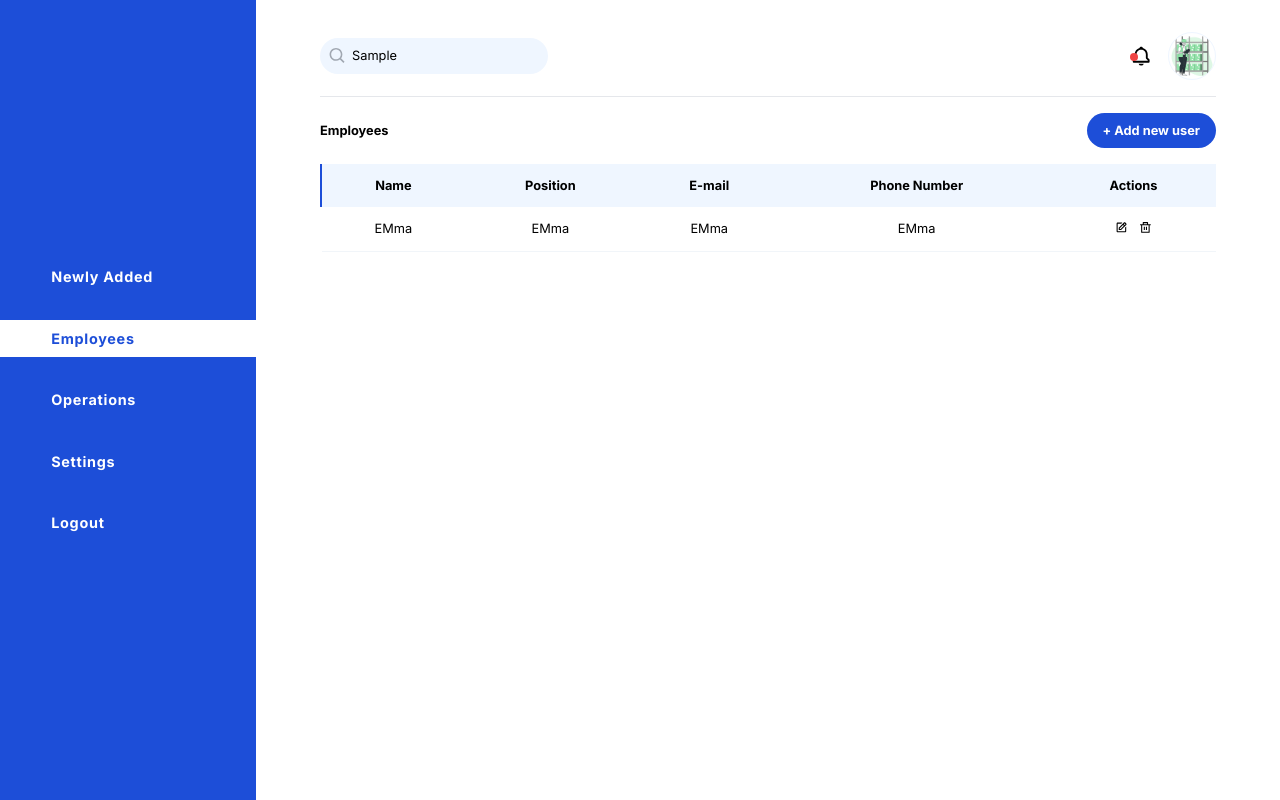
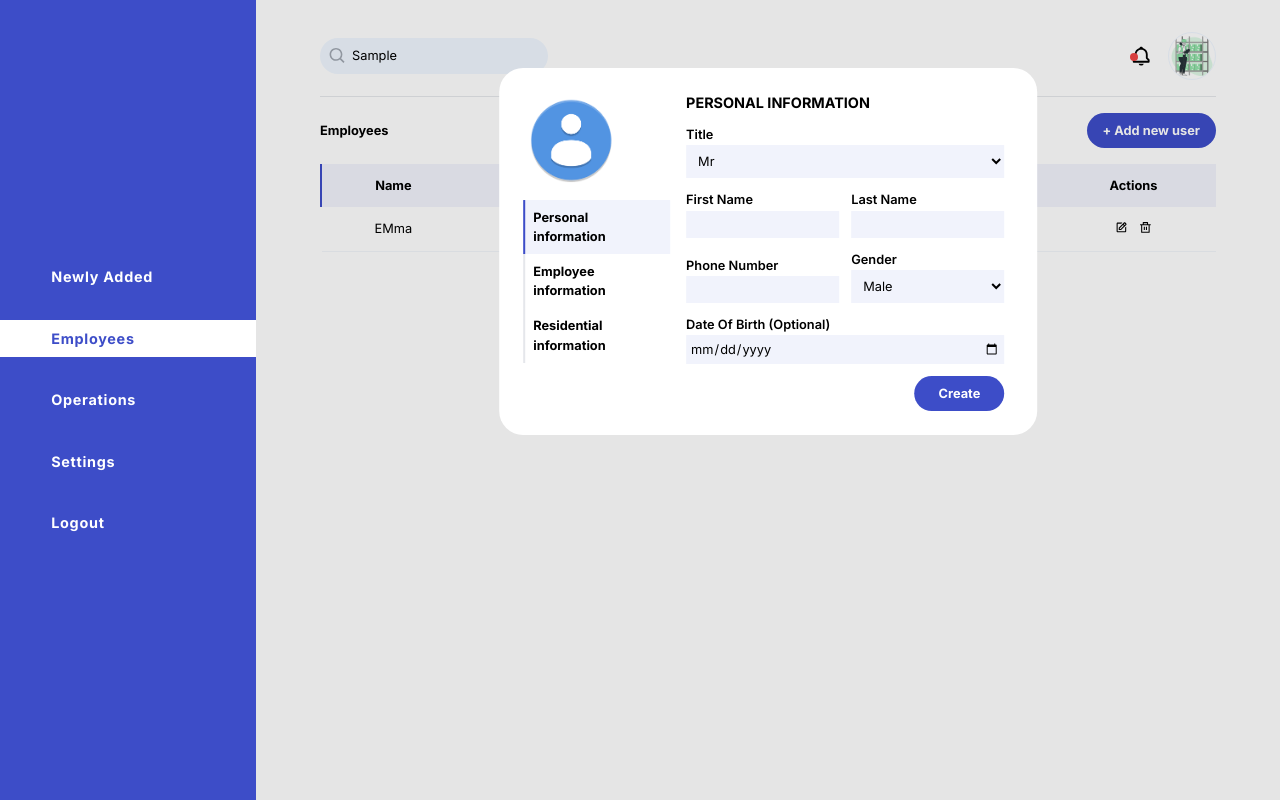
Before and after one commit to gabquelyn/Kye, a Next.js app: page / in a window 1280 px wide. Both pictures are taken after typing "Sample" into the empty fields and a click on the button "+ Add new user". Built offline with nearby package versions, Linux system fonts and the light colour scheme.

Commit message:
modal ettles

```diff
--- /dev/null
+++ b/app/components/AddEmployee.tsx
@@ -0,0 +1,78 @@
+"use client";
+import React, { useState } from "react";
+import Modal from "./Modal";
+import Image from "next/image";
+import Personal from "./Personal";
+import Employee from "./Employee";
+import Residential from "./Residential";
+
+export default function AddEmployee({
+  closeModal,
+}: {
+  closeModal: (e: React.MouseEvent<HTMLDivElement, MouseEvent>) => void;
+}) {
+  let content;
+  const [value, setValue] = useState(0);
+  if (value === 0) {
+    content = <Personal />;
+  } else if (value === 1) {
+    content = <Employee />;
+  } else {
+    content = <Residential />;
+  }
+
+  return (
+    <Modal closeModal={closeModal}>
+      <div className="grid grid-cols-[30%_65%] gap-[1rem]">
+        <div>
+          <div className="relative h-[6rem] w-[6rem] overflow-hidden rounded-[50%]">
+            <Image
+              src="/holder.png"
+              fill
+              unoptimized
+              alt="profile pictire"
+              className="object-cover"
+            />
+          </div>
+
+          {/* different information details */}
+          <div className="information my-3">
+            <p
+              className={`${value === 0 && "highlight"}`}
+              onClick={() => setValue(0)}
+            >
+              Personal
+              <br />
+              information
+            </p>
+            <p
+              className={`${value === 1 && "highlight"}`}
+              onClick={() => setValue(1)}
+            >
+              Employee
+              <br />
+              information
+            </p>
+            <p
+              className={`${value === 2 && "highlight"}`}
+              onClick={() => setValue(2)}
+            >
+              Residential
+              <br />
+              information
+            </p>
+          </div>
+        </div>
+
+        <div>
+          {content}
+          <div className="flex justify-end">
+            <button className="font-bold mt-3 text-white py-2 px-6 rounded-[1.5rem] bg-[#3D4DC8]">
+              Create
+            </button>
+          </div>
+        </div>
+      </div>
+    </Modal>
+  );
+}
--- /dev/null
+++ b/app/components/Employee.tsx
@@ -0,0 +1,17 @@
+import React from "react";
+import Input from "./Input";
+export default function Employee() {
+  return (
+    <div>
+      <p className="font-bold text-[.9rem] mb-3 uppercase">
+        Employees Information
+      </p>
+      <div className="flex flex-col gap-3 w-full">
+        <Input label="previous workplace" />
+        <Input label="current workplace" />
+        <Input label="position" />
+        <Input label="business address" />
+      </div>
+    </div>
+  );
+}
--- /dev/null
+++ b/app/components/Input.tsx
@@ -0,0 +1,19 @@
+import React from "react";
+
+export default function Input({
+  type,
+  label,
+}: {
+  type?: string;
+  label: string;
+}) {
+  return (
+    <div className="flex flex-col gap-[1px] w-full">
+      <label className="capitalize font-semibold">{label}</label>
+      <input
+        type={type || "text"}
+        className="outline-none bg-[#F1F3FC] p-1 focus:shadow w-full"
+      />
+    </div>
+  );
+}
--- /dev/null
+++ b/app/components/Modal.tsx
@@ -0,0 +1,20 @@
+import React from "react";
+
+export default function Modal({
+  children,
+  closeModal
+}: {
+  children: React.ReactNode;
+  closeModal: (e: React.MouseEvent<HTMLDivElement, MouseEvent>) => void
+}) {
+  return (
+    <div className="relative modal">
+      <div className="bg-[rgba(0,0,0,0.1)] fixed inset-0 cursor-pointer" id="backdrop" onClick={closeModal}></div>
+      <div
+        className={`absolute top-[50%] left-[50%] -translate-x-[50%] -translate-y-[50%] bg-white rounded-[1.5rem] p-[1.5rem] w-[90%] md:w-[60%]`}
+      >
+        {children}
+      </div>
+    </div>
+  );
+}
--- a/app/components/Navigation.tsx
+++ b/app/components/Navigation.tsx
@@ -6,12 +6,12 @@ export default function Navigation() {
   const pathname = usePathname();
 
   return (
-    <div className="bg-blue-700 h-[100svh] flex items-center justify-center">
+    <div className="bg-[#3D4DC8] h-[100svh] z-20 flex items-center justify-center">
       <div className="text-white text-[.9rem] tracking-wider w-full flex flex-col gap-[1.5rem]">
         <Link
           href="/new"
           className={`navigation ${
-            pathname === "/new" ? "bg-white text-blue-700" : ""
+            pathname === "/new" ? "bg-white text-[#3D4DC8]" : ""
           }`}
         >
           Newly Added
@@ -19,7 +19,7 @@ export default function Navigation() {
         <Link
           href="/"
           className={`navigation ${
-            pathname === "/" ? "bg-white text-blue-700" : ""
+            pathname === "/" ? "bg-white text-[#3D4DC8]" : ""
           }`}
         >
           Employees
@@ -27,7 +27,7 @@ export default function Navigation() {
         <Link
           href="/operations"
           className={`navigation ${
-            pathname === "/operations" ? "bg-white text-blue-700" : ""
+            pathname === "/operations" ? "bg-white text-[#3D4DC8]" : ""
           }`}
         >
           Operations
@@ -35,7 +35,7 @@ export default function Navigation() {
         <Link
           href="/settings"
           className={`navigation ${
-            pathname === "/settings" ? "bg-white text-blue-700" : ""
+            pathname === "/settings" ? "bg-white text-[#3D4DC8]" : ""
           }`}
         >
           Settings
@@ -43,7 +43,7 @@ export default function Navigation() {
         <Link
           href="/logout"
           className={`navigation ${
-            pathname === "/logout" ? "bg-white text-blue-700" : ""
+            pathname === "/logout" ? "bg-white text-[#3D4DC8]" : ""
           }`}
         >
           Logout
--- /dev/null
+++ b/app/components/Personal.tsx
@@ -0,0 +1,22 @@
+import React from "react";
+import Input from "./Input";
+import Select from "./Select";
+export default function Personal() {
+  return (
+    <div>
+      <p className="font-bold text-[.9rem] mb-3 uppercase">Personal information</p>
+      <div className="flex flex-col gap-3">
+        <Select label="Title" options={["Mr", "Mrs", "Miss"]} />
+        <div className="flex gap-3">
+          <Input label="first name" />
+          <Input label="last name" />
+        </div>
+        <div className = "flex gap-3 items-end">
+          <Input label="phone number" type="tel" />
+          <Select label="Gender" options={["Male", "Female", "Others"]} />
+        </div>
+        <Input label="date of birth (optional)" type="date"/>
+      </div>
+    </div>
+  );
+}
--- /dev/null
+++ b/app/components/Residential.tsx
@@ -0,0 +1,20 @@
+import React from "react";
+import Input from "./Input";
+export default function Residential() {
+  return (
+    <div>
+      <p className="font-bold text-[.9rem] mb-3 uppercase">
+        Residential Information
+      </p>
+      <div className="flex flex-col gap-3 w-full">
+        <Input label="state of origin" />
+        <Input label="address" type="address" />
+        <div className="flex gap-3">
+          <Input label="city" />
+          <Input label="state" />
+        </div>
+        <Input label="zip/postal code" />
+      </div>
+    </div>
+  );
+}
--- /dev/null
+++ b/app/components/Select.tsx
@@ -0,0 +1,22 @@
+import React from "react";
+
+export default function Select({
+  options,
+  label,
+}: {
+  options: string[];
+  label: string;
+}) {
+  return (
+    <div className="flex flex-col gap-[1px] w-full">
+      <label className="font-semibold">{label}</label>
+      <select className="focus:shadow outline-none bg-[#F1F3FC] p-2 w-full">
+        {options.map((option) => (
+          <option key={option} value={option}>
+            {option}
+          </option>
+        ))}
+      </select>
+    </div>
+  );
+}
--- a/app/globals.css
+++ b/app/globals.css
@@ -26,8 +26,13 @@ body {
     rgb(var(--background-start-rgb));
 } */
 
-body{
-  font-size: .8rem
+* {
+  box-sizing: border-box;
+  padding: 0;
+  margin: 0;
+}
+body {
+  font-size: 0.8rem;
 }
 table {
   @apply w-full;
@@ -38,17 +43,40 @@ table tbody tr td {
 }
 
 table tbody tr {
-  @apply cursor-pointer transition-all hover:bg-blue-50 border-l-2 border-transparent hover:border-l-blue-700 border-b-[1px] border-b-slate-100;
+  @apply cursor-pointer transition-all hover:bg-[#F1F3FC] border-l-2 border-transparent hover:border-l-[#3D4DC8] border-b-[1px] border-b-slate-100;
 }
 
-table thead tr{
-  @apply bg-blue-50 border-l-blue-700 border-l-2
+table thead tr {
+  @apply bg-[#F1F3FC] border-l-[#3D4DC8] border-l-2;
 }
 
-table thead tr th{
-  @apply p-3
+table thead tr th {
+  @apply p-3;
 }
 
-.navigation{
-  @apply p-2 cursor-pointer hover:bg-white hover:text-blue-700 transition-all w-full font-bold text-left px-[20%]
+.navigation {
+  @apply p-2 cursor-pointer hover:bg-white hover:text-[#3D4DC8] transition-all w-full font-bold text-left px-[20%];
 }
+
+.information p {
+  @apply p-2 cursor-pointer font-bold border-l-2 transition-all hover:border-l-[#3D4DC8] hover:bg-[#F1F3FC];
+}
+
+.highlight {
+  @apply border-l-2 border-l-[#3D4DC8] bg-[#F1F3FC];
+}
+
+@keyframes pop {
+  from {
+      opacity: 0;
+      transform: scale(0.7);
+  }
+  to{
+      opacity: 1;
+      transform: scale(1)
+  }
+}
+
+.modal{
+  animation: pop 0.4s ease;
+}
--- a/app/page.tsx
+++ b/app/page.tsx
@@ -1,8 +1,17 @@
-import React from "react";
+"use client";
+import React, { useState } from "react";
 import Table from "./components/Table";
 import { BiSearch, BiBell } from "react-icons/bi";
 import Image from "next/image";
+import AddEmployee from "./components/AddEmployee";
 export default function Home() {
+  const [modal, setModal] = useState(false);
+
+  const closeModal = (e: React.MouseEvent<HTMLDivElement, MouseEvent>) => {
+    const id = e.currentTarget.id;
+    if (id === "backdrop") setModal(false);
+  };
+
   return (
     <div className="mx-[4rem] my-[2rem]">
       <div className="mb-[1rem] flex items-center justify-between">
@@ -33,11 +42,15 @@ export default function Home() {
       <hr className="bg-[#A1A8B2] my-[1rem]" />
       <div className="flex justify-between items-center mb-[1rem]">
         <p className="font-bold">Employees</p>
-        <button className="font-bold text-white py-2 px-4 rounded-[1.5rem] bg-blue-700">
+        <button
+          className="font-bold text-white py-2 px-4 rounded-[1.5rem] bg-[#3D4DC8]"
+          onClick={() => setModal(true)}
+        >
           + Add new user
         </button>
       </div>
       <Table />
+      {modal && <AddEmployee closeModal={closeModal} />}
     </div>
   );
 }
--- a/tailwind.config.ts
+++ b/tailwind.config.ts
@@ -8,6 +8,9 @@ const config: Config = {
   ],
   theme: {
     extend: {
+      boxShadow: {
+        "DEFAULT" : "0 1px 2px 0 rgba(61, 77, 200, 0.7)"
+      },
       backgroundImage: {
         'gradient-radial': 'radial-gradient(var(--tw-gradient-stops))',
         'gradient-conic':
```
Also changed, not shown: public/holder.png (added).
